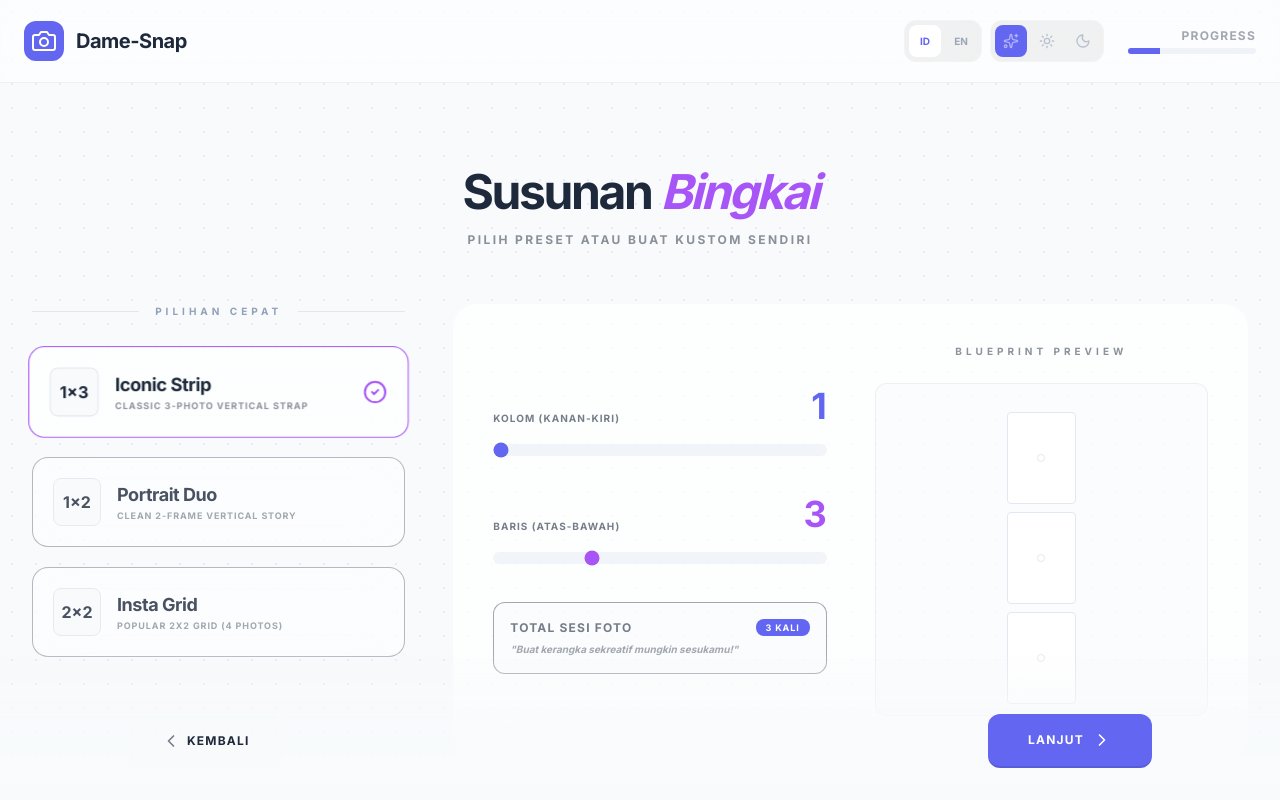
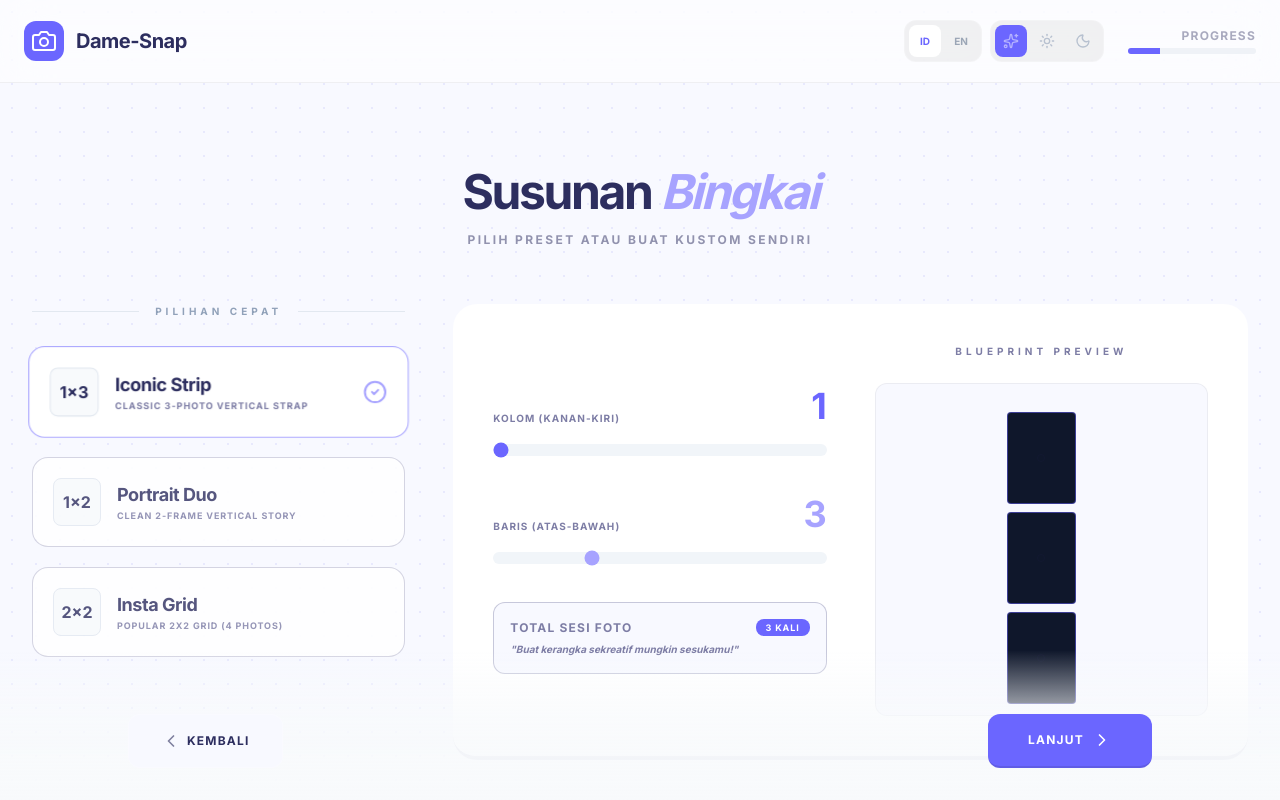
Before and after one commit to qdamai/Virtual-Photo-Studio, a Vue app: page /layout in a window 1280 px wide. Built offline with nearby package versions, Linux system fonts and the light colour scheme; a web font is replaced by a local one.

Commit message:
style: apply soft minimalist color hierarchy, distinct visual cues for Retake button

```diff
--- a/src/App.vue
+++ b/src/App.vue
@@ -28,16 +28,17 @@ const currentStepIndex = computed(() => {
     :class="{
        'bg-slate-50 text-slate-900': store.appTheme === 'light',
        'bg-slate-950 text-slate-100': store.appTheme === 'dark',
-       'bg-background text-text': store.appTheme === 'playful'
+       'bg-[#F8F9FF] text-[#2D2E5F]': store.appTheme === 'playful'
     }"
     :style="{
-       '--card-bg': store.appTheme === 'light' ? '#ffffff' : store.appTheme === 'dark' ? '#0f172a' : 'rgba(255,255,255,0.7)',
-       '--sub-bg': store.appTheme === 'light' ? '#f1f5f9' : store.appTheme === 'dark' ? '#1e293b' : 'rgba(248,250,252,0.5)',
-       '--app-text': store.appTheme === 'light' ? '#0f172a' : store.appTheme === 'dark' ? '#f8fafc' : '#1e293b',
-       '--primary': store.appTheme === 'light' ? '#0ea5e9' : store.appTheme === 'dark' ? '#fb7185' : '#6366f1',
-       '--primary-hover': store.appTheme === 'light' ? '#0284c7' : store.appTheme === 'dark' ? '#f43f5e' : '#4f46e5',
-       '--secondary': store.appTheme === 'light' ? '#10b981' : store.appTheme === 'dark' ? '#e11d48' : '#a855f7',
-       '--ui-muted': store.appTheme === 'light' ? 'rgba(15,23,42,0.4)' : store.appTheme === 'dark' ? 'rgba(248,250,252,0.4)' : 'rgba(30,41,59,0.4)'
+       '--card-bg': store.appTheme === 'light' ? '#ffffff' : store.appTheme === 'dark' ? '#0f172a' : '#FFFFFF',
+       '--sub-bg': store.appTheme === 'light' ? '#f1f5f9' : store.appTheme === 'dark' ? '#1e293b' : '#F8F9FF',
+       '--app-text': store.appTheme === 'light' ? '#0f172a' : store.appTheme === 'dark' ? '#f8fafc' : '#2D2E5F',
+       '--app-text-muted': store.appTheme === 'light' ? '#64748b' : store.appTheme === 'dark' ? '#94a3b8' : '#7D7DA5',
+       '--primary': store.appTheme === 'light' ? '#0ea5e9' : store.appTheme === 'dark' ? '#fb7185' : '#6B66FF',
+       '--primary-hover': store.appTheme === 'light' ? '#0284c7' : store.appTheme === 'dark' ? '#f43f5e' : '#554EFF',
+       '--secondary': store.appTheme === 'light' ? '#10b981' : store.appTheme === 'dark' ? '#e11d48' : '#A7A3FF',
+       '--ui-muted': store.appTheme === 'light' ? 'rgba(15,23,42,0.4)' : store.appTheme === 'dark' ? 'rgba(248,250,252,0.4)' : 'rgba(125,125,165,0.4)'
     }"
   >
     <!-- Main Pattern Background -->
--- a/src/components/PhotoFrame.vue
+++ b/src/components/PhotoFrame.vue
@@ -254,7 +254,7 @@ const photoFilterStyle = computed(() => {
            <button
              v-if="props.allowRetake"
              @click.stop="emit('retake', index)"
-             class="absolute top-2 left-2 w-8 h-8 rounded-full bg-white/80 backdrop-blur-md shadow-sm border border-white/40 flex items-center justify-center text-slate-800 hover:bg-white hover:text-primary transition-all transform hover:scale-110 active:scale-95 z-50 cursor-pointer"
+             class="absolute top-2 left-2 w-8 h-8 rounded-full bg-pink-100 backdrop-blur-md shadow-sm border border-pink-200 flex items-center justify-center text-pink-600 hover:bg-pink-200 transition-all transform hover:scale-110 active:scale-95 z-50 cursor-pointer"
              title="Foto Ulang Bagian Ini"
            >
               <component :is="LucideIcons['RefreshCcw']" class="w-4 h-4" />
--- a/src/views/LayoutView.vue
+++ b/src/views/LayoutView.vue
@@ -68,7 +68,7 @@ const totalPhotosSelection = computed(() => store.config.cols * store.config.row
           </div>
           <div class="text-left flex-1">
              <h3 class="text-base md:text-lg font-black tracking-tight" :style="{ color: 'var(--app-text)' }">{{ layout.name }}</h3>
-             <p class="text-[8px] md:text-[9px] font-bold uppercase tracking-widest opacity-50" :style="{ color: 'var(--app-text)' }">{{ layout.description }}</p>
+             <p class="text-[8px] md:text-[9px] font-bold uppercase tracking-widest" :style="{ color: 'var(--app-text-muted)' }">{{ layout.description }}</p>
           </div>
           <CheckCircle2 v-if="currentLayoutId === layout.id" class="ml-auto w-6 h-6 text-secondary" />
         </div>
@@ -77,7 +77,7 @@ const totalPhotosSelection = computed(() => store.config.cols * store.config.row
       <!-- Right: Custom Grid Builder -->
       <div
         class="lg:col-span-8 p-4 md:p-6 lg:p-10 rounded-2xl md:rounded-3xl shadow-xl border-b-[4px] relative group/builder"
-        :style="{ backgroundColor: 'var(--card-bg)', borderColor: 'var(--sub-bg)' }"
+        :style="{ backgroundColor: 'var(--card-bg)', borderColor: 'var(--ui-muted)' }"
       >
         <!-- Decoration Background -->
         <div class="absolute inset-0 bg-primary/5 opacity-0 group-hover/builder:opacity-100 transition-opacity duration-1000 -z-10 rounded-[48px]"></div>
@@ -87,7 +87,7 @@ const totalPhotosSelection = computed(() => store.config.cols * store.config.row
            <div class="space-y-6 md:space-y-8">
               <div class="space-y-2 md:space-y-3">
                  <div class="flex justify-between items-end">
-                    <label class="text-[9px] md:text-[10px] font-black uppercase tracking-widest opacity-60" :style="{ color: 'var(--app-text)' }">Kolom (Kanan-Kiri)</label>
+                    <label class="text-[9px] md:text-[10px] font-black uppercase tracking-widest" :style="{ color: 'var(--app-text-muted)' }">Kolom (Kanan-Kiri)</label>
                     <span class="text-3xl md:text-4xl font-black text-primary">{{ store.config.cols }}</span>
                  </div>
                  <input
@@ -100,7 +100,7 @@ const totalPhotosSelection = computed(() => store.config.cols * store.config.row
 
               <div class="space-y-2 md:space-y-3">
                  <div class="flex justify-between items-end">
-                    <label class="text-[9px] md:text-[10px] font-black uppercase tracking-widest opacity-60" :style="{ color: 'var(--app-text)' }">Baris (Atas-Bawah)</label>
+                    <label class="text-[9px] md:text-[10px] font-black uppercase tracking-widest" :style="{ color: 'var(--app-text-muted)' }">Baris (Atas-Bawah)</label>
                     <span class="text-3xl md:text-4xl font-black text-secondary">{{ store.config.rows }}</span>
                  </div>
                  <input
@@ -116,16 +116,16 @@ const totalPhotosSelection = computed(() => store.config.cols * store.config.row
                  :style="{ backgroundColor: 'var(--sub-bg)', borderColor: 'var(--ui-muted)' }"
               >
                  <div class="flex justify-between items-center">
-                    <span class="text-xs font-black uppercase tracking-widest opacity-60" :style="{ color: 'var(--app-text)' }">Total Sesi Foto</span>
+                    <span class="text-xs font-black uppercase tracking-widest" :style="{ color: 'var(--app-text-muted)' }">Total Sesi Foto</span>
                     <span class="px-2.5 py-0.5 bg-primary text-white rounded-lg text-[9px] font-black tracking-widest shadow-sm">{{ totalPhotosSelection }} KALI</span>
                  </div>
-                 <p class="text-[10px] font-bold italic opacity-40" :style="{ color: 'var(--app-text)' }">"Buat kerangka sekreatif mungkin sesukamu!"</p>
+                 <p class="text-[10px] font-bold italic" :style="{ color: 'var(--app-text-muted)' }">"Buat kerangka sekreatif mungkin sesukamu!"</p>
               </div>
            </div>
 
            <!-- Blueprint Preview -->
            <div class="flex flex-col items-center gap-4 md:gap-6">
-              <span class="text-[9px] md:text-[10px] font-black uppercase tracking-[0.4em] opacity-50" :style="{ color: 'var(--app-text)' }">Blueprint Preview</span>
+              <span class="text-[9px] md:text-[10px] font-black uppercase tracking-[0.4em]" :style="{ color: 'var(--app-text-muted)' }">Blueprint Preview</span>
                <div
                  class="w-full aspect-square rounded-xl p-4 md:p-5 shadow-inner border border-black/5 dark:border-white/5 flex items-center justify-center transition-all overflow-hidden"
                  :style="{ backgroundColor: 'var(--sub-bg)' }"
@@ -144,7 +144,7 @@ const totalPhotosSelection = computed(() => store.config.cols * store.config.row
                    >
                       <div
                         v-for="i in Math.min(totalPhotosSelection, 64)" :key="i"
-                        class="bg-white dark:bg-slate-900 shadow-sm border border-slate-200 dark:border-white/10 rounded-[4px] relative animate-in zoom-in duration-300"
+                        class="bg-slate-900 shadow-sm border border-primary/50 rounded-[4px] relative animate-in zoom-in duration-300"
                         :style="{ aspectRatio: `${store.cellWidth} / ${store.cellHeight}` }"
                       >
                          <div class="absolute inset-0 flex items-center justify-center opacity-10">
```
